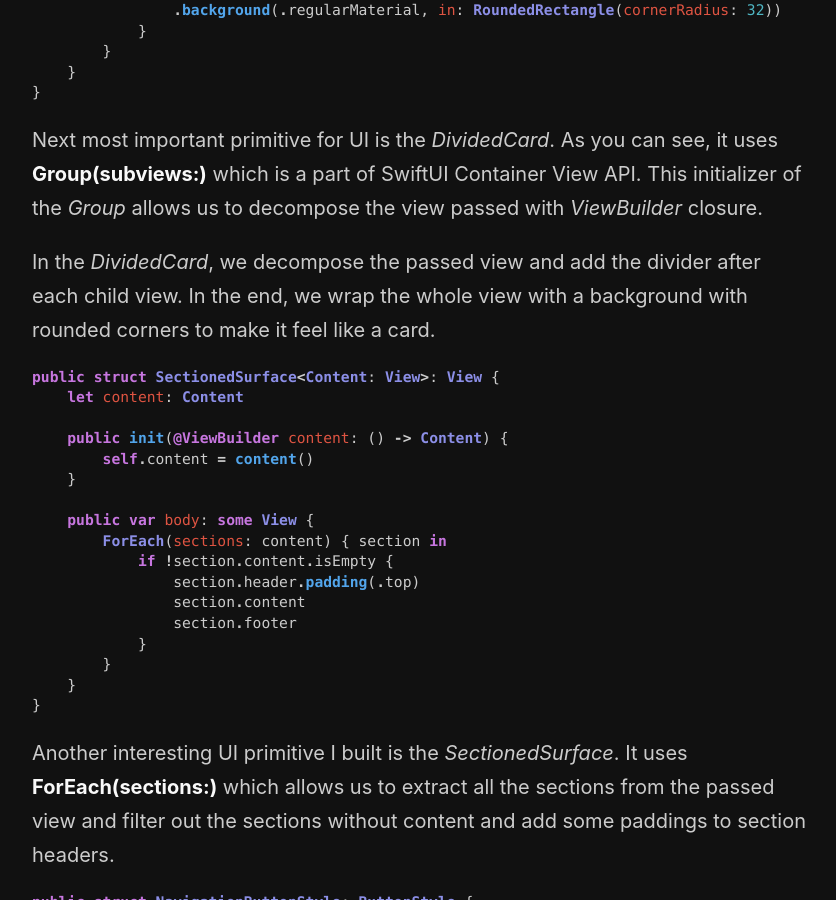
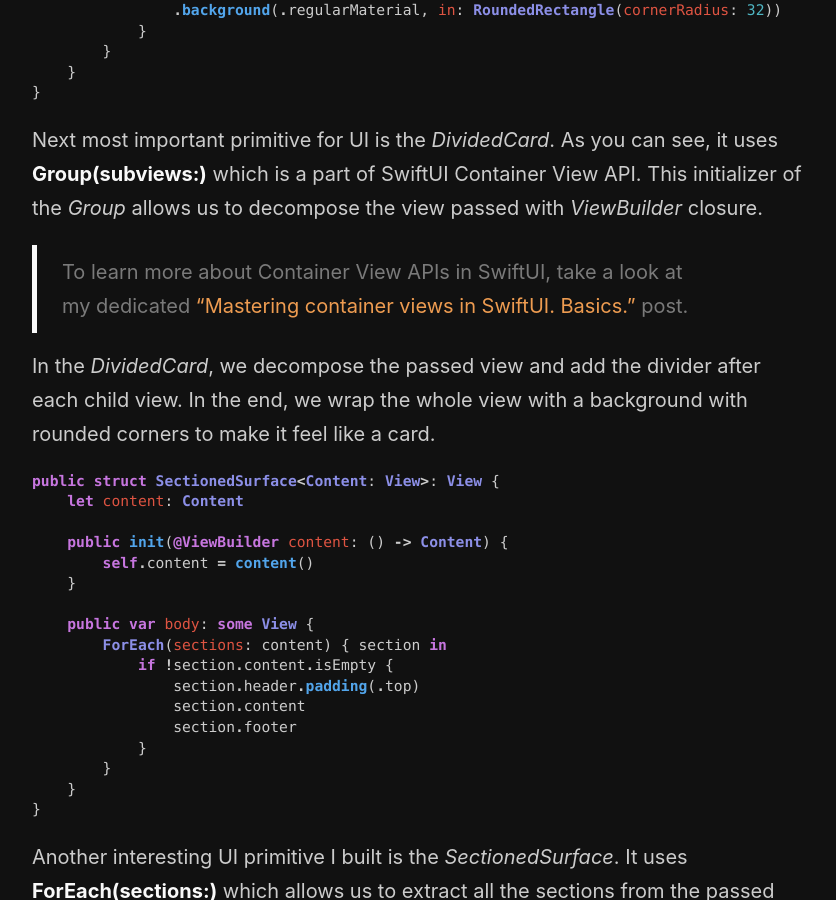
Before and after one commit to mecid/mecid.github.io, a Jekyll site: the page built from _posts/2026-04-06-building-list-replacement-in-swiftui.md, in a window 1280 px wide and 900 px high, scrolled down 3049 px. Shown: the whole window, without its empty margins (218-1054 px from the left). Built offline with Jekyll 4.4.1, drawn with Linux system fonts in a browser that asks for light colours.

Commit message:
reference post added to the design system post

````diff
--- a/_posts/2026-04-06-building-list-replacement-in-swiftui.md
+++ b/_posts/2026-04-06-building-list-replacement-in-swiftui.md
@@ -95,6 +95,8 @@ public struct DividedCard<Content: View>: View {
 
 Next most important primitive for UI is the *DividedCard*. As you can see, it uses **Group(subviews:)** which is a part of SwiftUI Container View API. This initializer of the *Group* allows us to decompose the view passed with *ViewBuilder* closure.
 
+> To learn more about Container View APIs in SwiftUI, take a look at my dedicated ["Mastering container views in SwiftUI. Basics."](https://swiftwithmajid.com/2024/09/24/mastering-container-views-in-swiftui-basics/) post.
+
 In the *DividedCard*, we decompose the passed view and add the divider after each child view. In the end, we wrap the whole view with a background with rounded corners to make it feel like a card.
 
 ```swift
````
